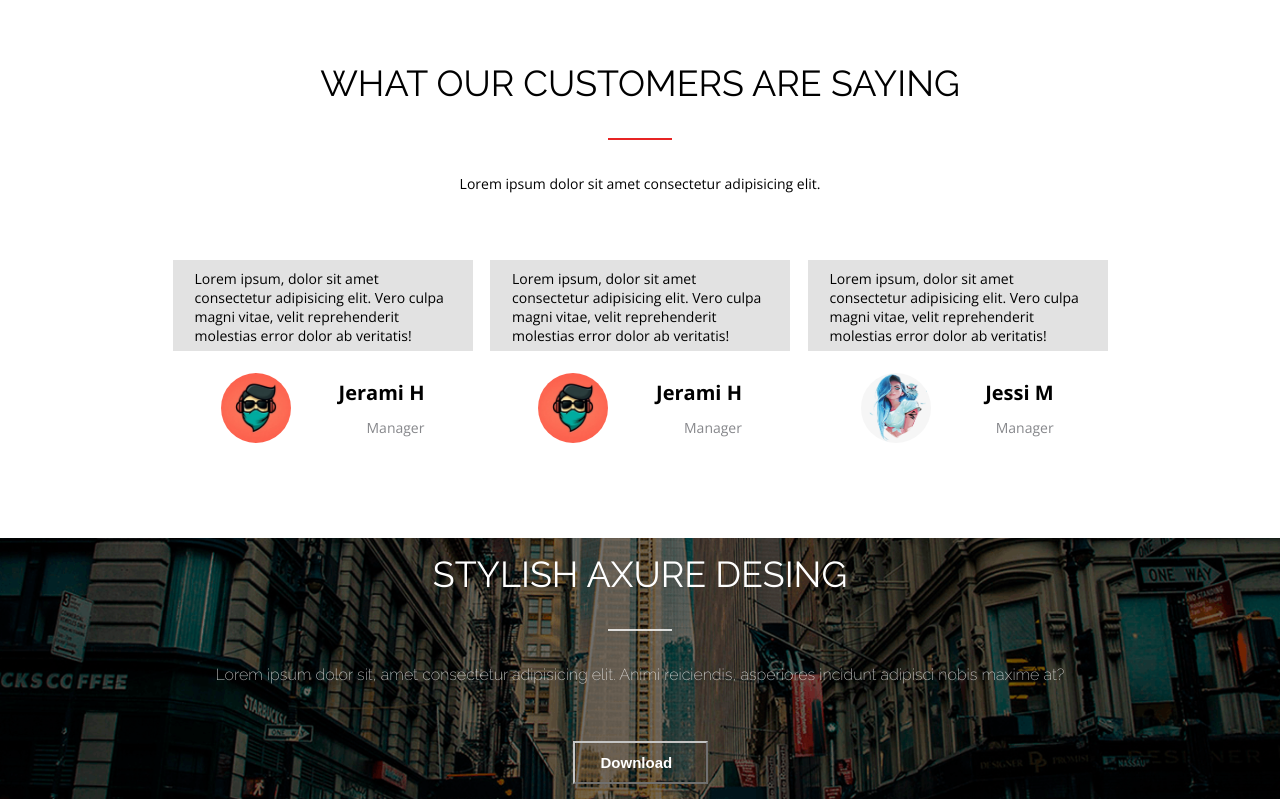
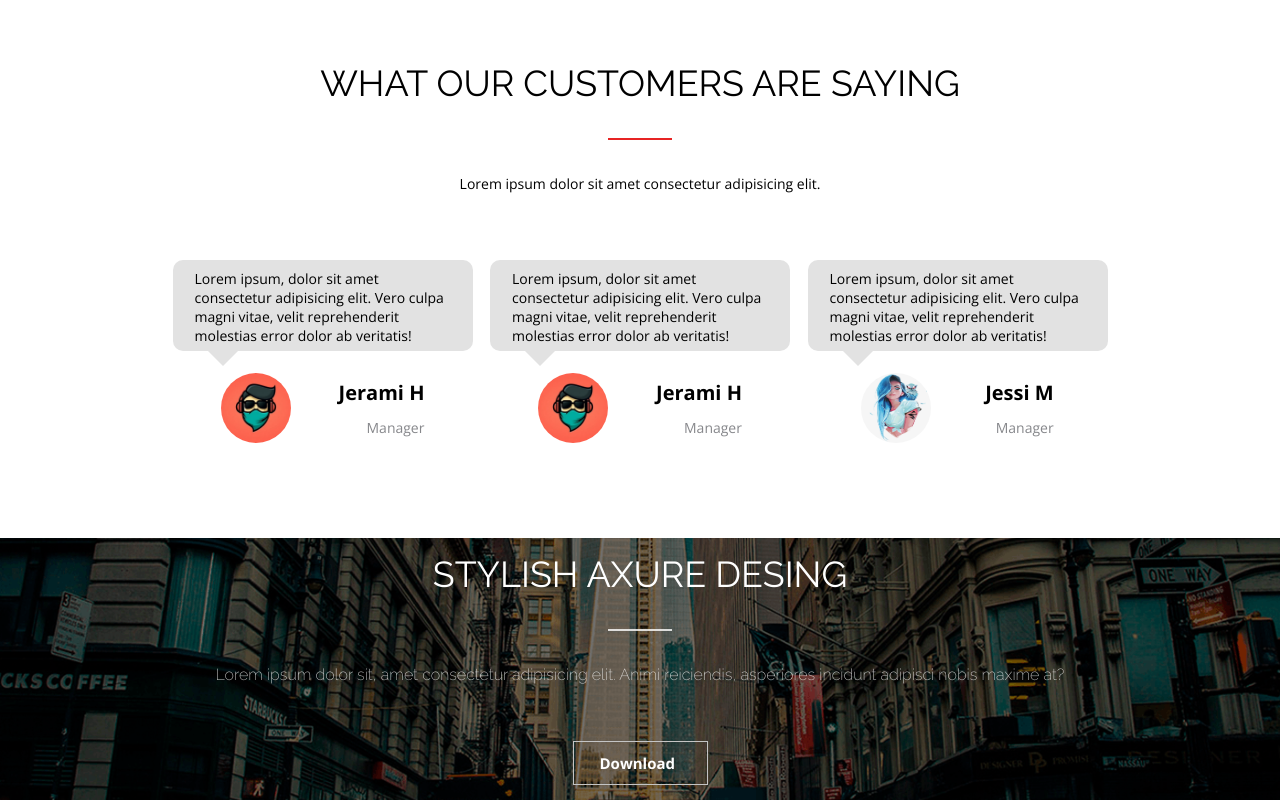
Before and after one commit to Nastassia191/FE12-wk-1-Khaletskaya-Nastya, a plain HTML site: page Lesson2/index.html in a window 1280 px wide. Shown: the part 1718-2518 px from the top of the page. Drawn offline with nearby package versions, Linux system fonts and the light colour scheme.

Commit message:
addition customers correct axure

```diff
--- a/Lesson2/css/axure.css
+++ b/Lesson2/css/axure.css
@@ -41,7 +41,12 @@ color: white;
   font-size: 15px;
   font-weight: 600;
   text-transform: capitalize;
-  border-color: #C4C4C4;
+  border: 1px solid #C4C4C4;
   background: transparent;
   color: white;
 }
+
+.axure_button:hover{
+  color: rgba(194, 194, 194, 0.8);
+  border-color:rgba(194, 194, 194, 0.8);
+}
--- a/Lesson2/css/customers.css
+++ b/Lesson2/css/customers.css
@@ -15,8 +15,20 @@ width: 300px;
 .customers-row-item_1{
   padding: 9px 22px 6px 22px;
   background: #E2E2E2;
+  border-radius: 10px;
   margin-bottom: 22px;
+  position: relative;
 }
+
+.customers-row-item_1::after{
+  content: "";
+  position: absolute;
+  top: 100%;
+  left: 35px;
+  border: 15px solid transparent;
+  border-top: 15px solid #E2E2E2 ; /* Добавляем треугольник */
+}
+
 .customers-row-item_text {
   font-family: 'Open Sans', sans-serif;
   font-size: 14px;
--- a/Lesson2/css/pricing.css
+++ b/Lesson2/css/pricing.css
@@ -54,6 +54,8 @@ width: 340px;
   transition: 0.2s;
   cursor: pointer;
   background-color: orange;
+  box-shadow: 5px 5px 5px 5px rgb(182, 177, 177);
+  color: rgba(127, 131, 127, 0.8);
   }
 
   .pricing-row-item3_text{
--- a/Lesson2/css/style.css
+++ b/Lesson2/css/style.css
@@ -16,6 +16,7 @@
 .section{
   width: 100%;
  }
+
 .conteiner{
   max-width: 1170px;
   padding: 15px;
@@ -34,6 +35,8 @@
   font-style: normal;
   margin-bottom: 34px;
 }
+
+
 .section-title::after{
   content:'';
 width: 64px;
--- a/Lesson2/index.html
+++ b/Lesson2/index.html
@@ -229,10 +229,11 @@
  <div class="conteiner">
 
     <h2 class="section-title section-axure_title">stylish axure desing</h2>
-    <h8 class="axure-discription">Lorem ipsum dolor sit, amet consectetur adipisicing elit. Animi reiciendis, asperiores incidunt adipisci nobis maxime at?</h8>
+    <h8 class="axure-discription">Lorem ipsum dolor sit, amet consectetur adipisicing elit. Animi reiciendis, asperiores incidunt adipisci nobis maxime at?
+    </h8>
 
-    <button class="axure_button"> download</button>
- </div>
+    <a href="#" class="axure_button">download
+    </a>
 
 </section>
 
```
